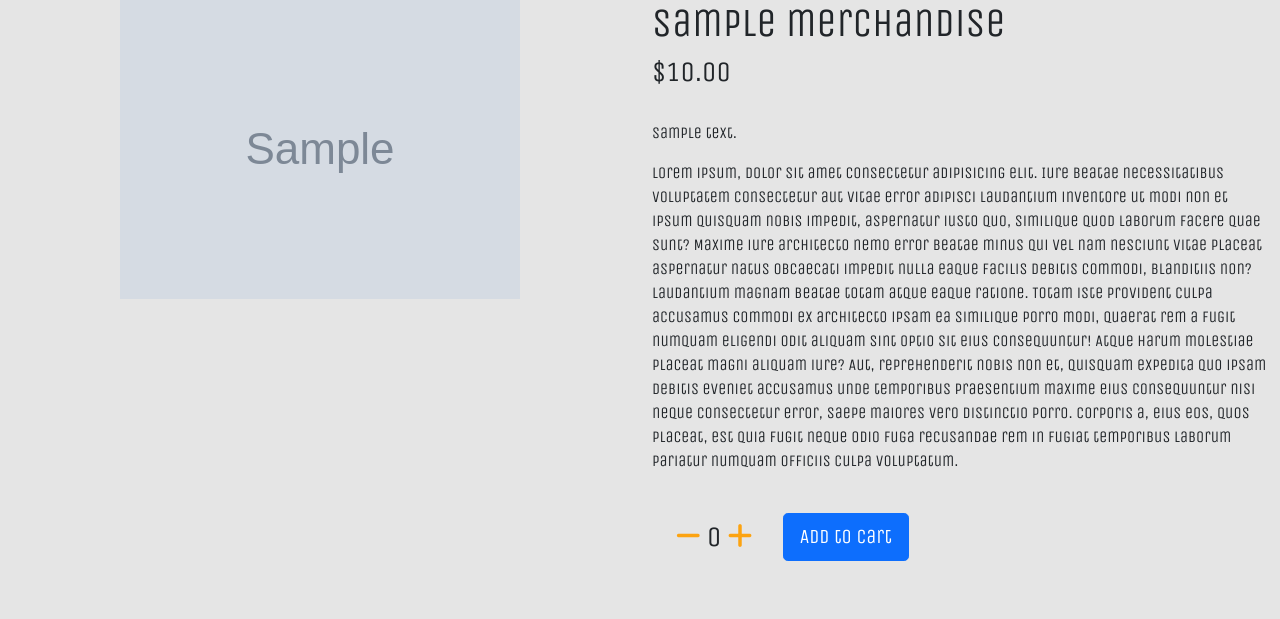
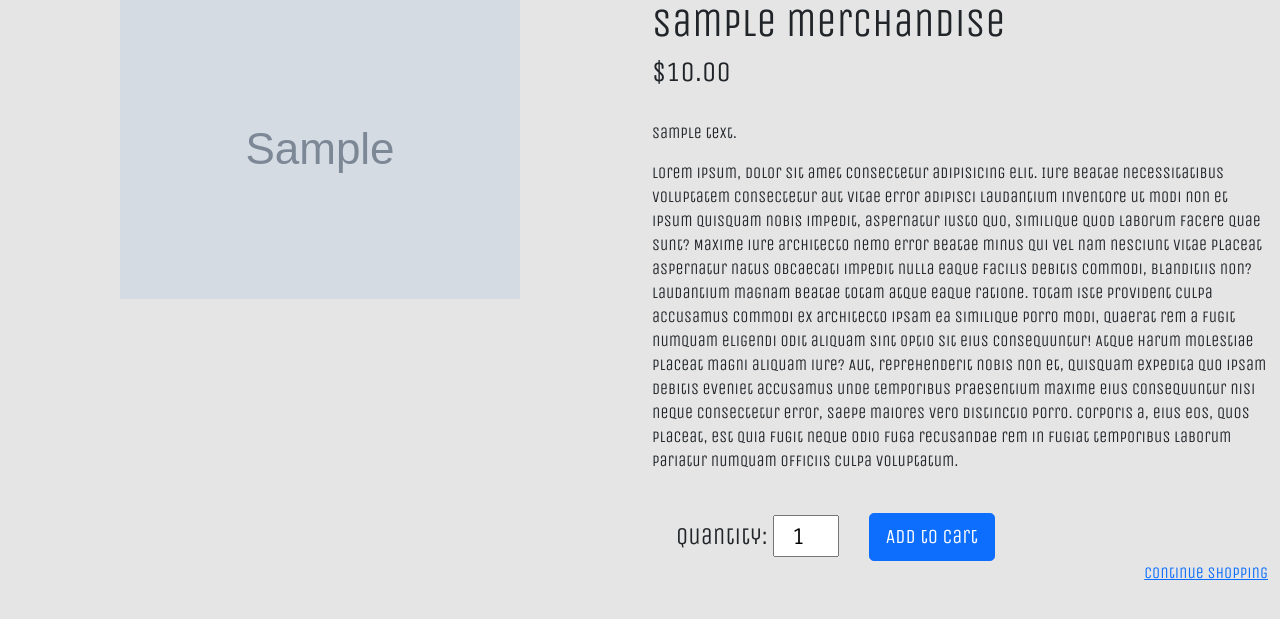
Before and after one commit to Code-Institute-Submissions/Zuhur-ms4_Feb, a Django app: page /merch/1 in a window 1280 px wide. Shown: the part 113-732 px from the top of the page. Run offline with Django 3.2, Linux system fonts and the light colour scheme; tables that the repository leaves empty hold one stand-in row (values such as "Sample post"); grey boxes marked "Sample" are stand-in pictures; some libraries are stand-ins or nearby versions; some web fonts are replaced.

Commit message:
Add functionality for add to cart

```diff
--- a/bag/urls.py
+++ b/bag/urls.py
@@ -2,5 +2,6 @@ from django.urls import path
 from . import views
 
 urlpatterns = [
-    path('', views.view_bag, name='view-bag')
+    path('', views.view_bag, name='view-bag'),
+    path('add/<item_id>', views.add_to_cart, name='add-to-cart'),
 ]
--- a/merchandise/templates/merchandise/merch_detail.html
+++ b/merchandise/templates/merchandise/merch_detail.html
@@ -26,18 +26,25 @@
                     <p>Lorem ipsum, dolor sit amet consectetur adipisicing elit. Iure beatae necessitatibus voluptatem consectetur aut vitae error adipisci laudantium inventore ut modi non et ipsum quisquam nobis impedit, aspernatur iusto quo, similique quod laborum facere quae sunt? Maxime iure architecto nemo error beatae minus qui vel nam nesciunt vitae placeat aspernatur natus obcaecati impedit nulla eaque facilis debitis commodi, blanditiis non? Laudantium magnam beatae totam atque eaque ratione. Totam iste provident culpa accusamus commodi ex architecto ipsam ea similique porro modi, quaerat rem a fugit numquam eligendi odit aliquam sint optio sit eius consequuntur! Atque harum molestiae placeat magni aliquam iure? Aut, reprehenderit nobis non et, quisquam expedita quo ipsam debitis eveniet accusamus unde temporibus praesentium maxime eius consequuntur nisi neque consectetur error, saepe maiores vero distinctio porro. Corporis a, eius eos, quos placeat, est quia fugit neque odio fuga recusandae rem in fugiat temporibus laborum pariatur numquam officiis culpa voluptatum.</p>
                 </div>
             </div>
-
             <div class="row my-4">
-                <span class="merch-quantity fs-3">
-                    <div class="add-remove-cart d-inline m-2 py-2 px-3">
-                        <i class="fas fa-minus"></i>
-                        <span class="fs-3"> 0 </span>
-                        <i class="fas fa-plus fs-3"></i>
-                    </div>
-                    <a href="" class="fs-3s">
-                        <button type="button" class="btn btn-primary btn-lg">Add to cart</button>
-                    </a>
-                </span>
+                <div class="col-12">
+                    <form action="{% url 'add-to-cart' merch.id %}" method="POST">
+                        {% csrf_token %}
+                        <span class="merch-quantity fs-4">
+                            <div class="add-remove-cart d-inline m-2 py-2 px-3">
+                                <span class="text-center">
+                                    <label for="">Quantity: </label>
+                                    <input class="text-center" type="number" name="quantity" id="quantity" value="1" min=1 max=10 data-item_id="{{ merch.id }}">
+                                </span>
+                            </div>
+                            <input type="submit" class="btn btn-primary btn-lg" value="Add to cart">
+                        </span>
+                        <input type="hidden" name="redirect_url" value="{{ request.path }}">
+                    </form>
+                </div>
+                <div class="col-12 text-end">
+                    <a href="{% url 'merch' %}">Continue shopping </a>
+                </div>
             </div>
         </div>
     </div>
```
Also changed, not shown: bag/views.py (+17 -1 lines).
